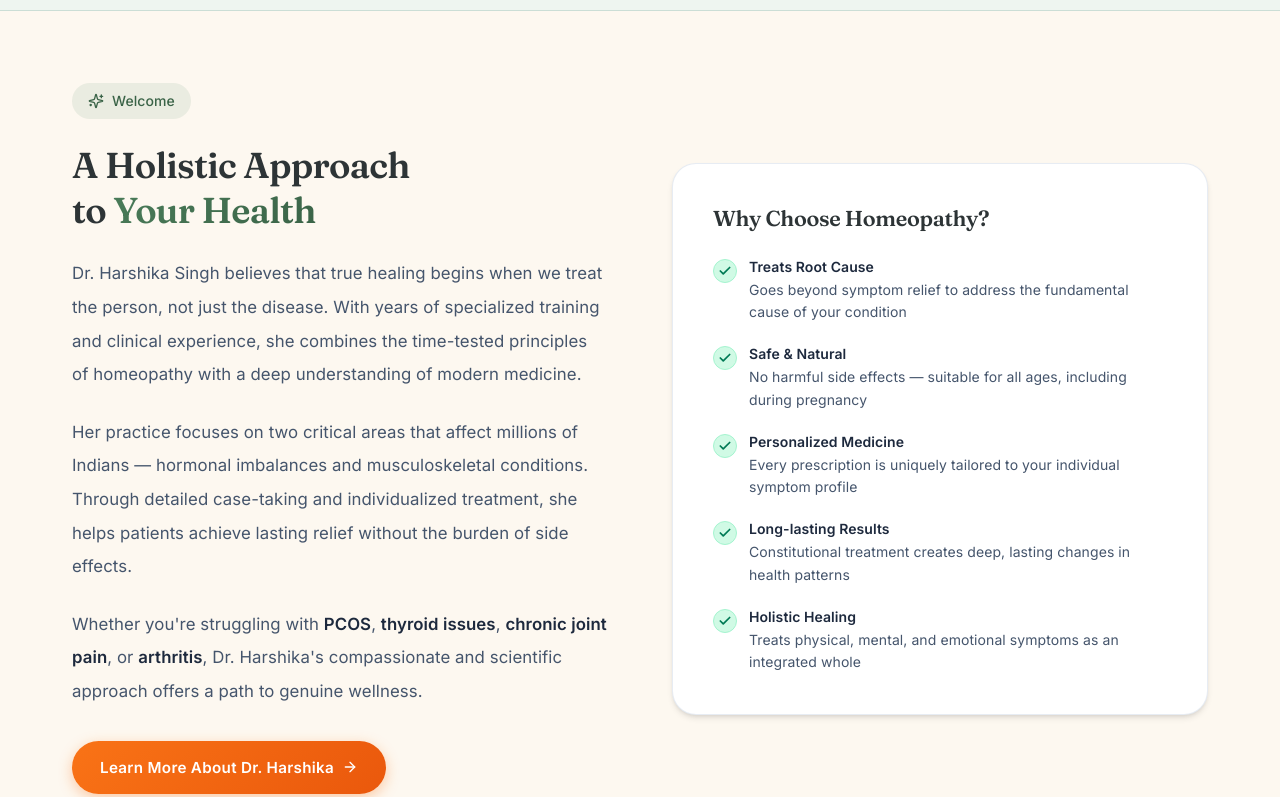
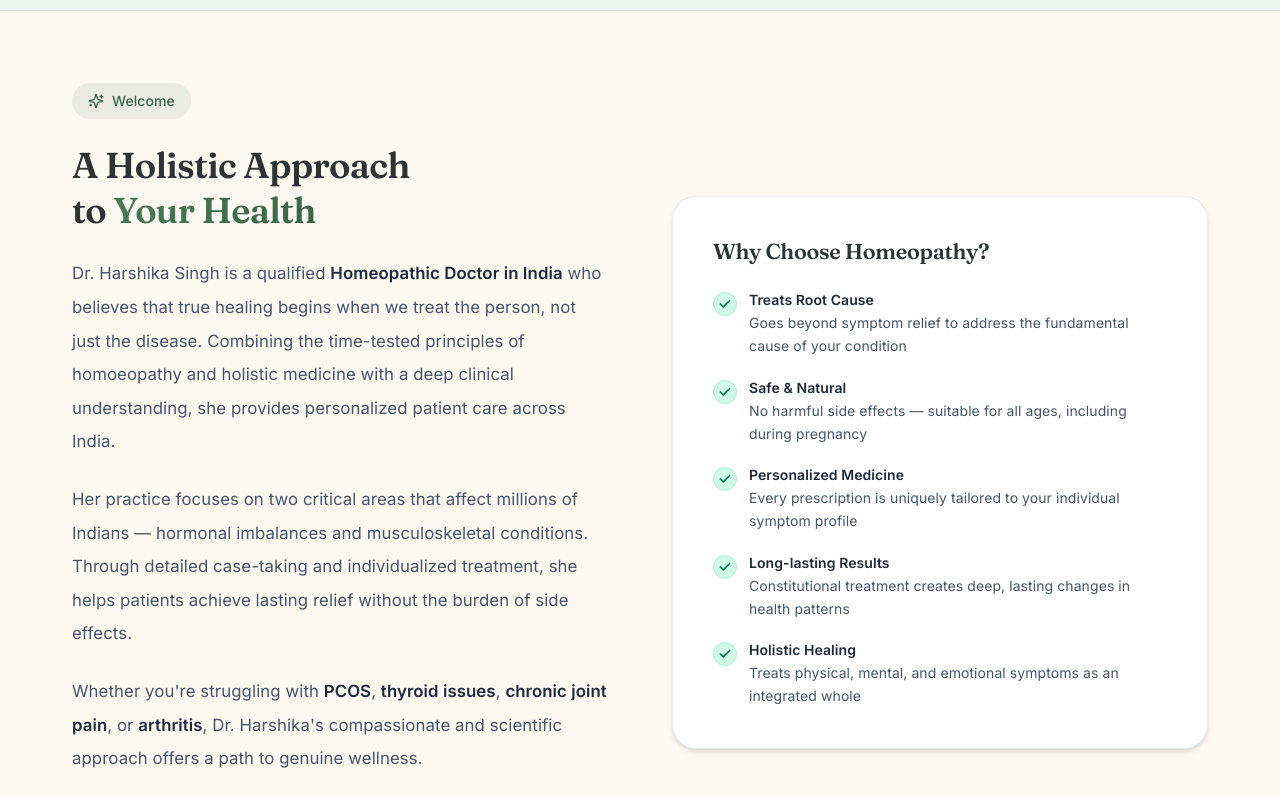
Before and after one commit to hackergovind/drharshika, a Next.js app: page / in a window 1280 px wide. Shown: the part 1009-1806 px from the top of the page. Built offline with nearby package versions, Linux system fonts and the light colour scheme.

Commit message:
seo: improve H1 crawlability and align home page content with primary keywords

```diff
--- a/src/app/page.tsx
+++ b/src/app/page.tsx
@@ -46,11 +46,14 @@ export default function HomePage() {
               </h2>
               <div className="space-y-6 text-slate-600 leading-loose text-[1.05rem]">
                 <p>
-                  Dr. Harshika Singh believes that true healing begins when we
-                  treat the person, not just the disease. With years of
-                  specialized training and clinical experience, she combines the
-                  time-tested principles of homeopathy with a deep understanding
-                  of modern medicine.
+                  Dr. Harshika Singh is a qualified{" "}
+                  <strong className="text-slate-800 font-semibold">
+                    Homeopathic Doctor in India
+                  </strong>{" "}
+                  who believes that true healing begins when we treat the person,
+                  not just the disease. Combining the time-tested principles of
+                  homoeopathy and holistic medicine with a deep clinical
+                  understanding, she provides personalized patient care across India.
                 </p>
                 <p>
                   Her practice focuses on two critical areas that affect millions
--- a/src/components/Hero.tsx
+++ b/src/components/Hero.tsx
@@ -64,9 +64,11 @@ export default function Hero() {
               </div>
 
               <h1
-                aria-label={`${HEADLINE_LINE_1} ${HEADLINE_LINE_2}`}
                 className="font-heading mb-5 leading-tight"
               >
+                <span className="sr-only">
+                  Dr. Harshika Wellness &amp; Homoeopathy | Homeopathic Doctor India
+                </span>
                 <span className="text-charcoal" aria-hidden="true">
                   {typedChars(HEADLINE_LINE_1, 0)}
                 </span>
```
